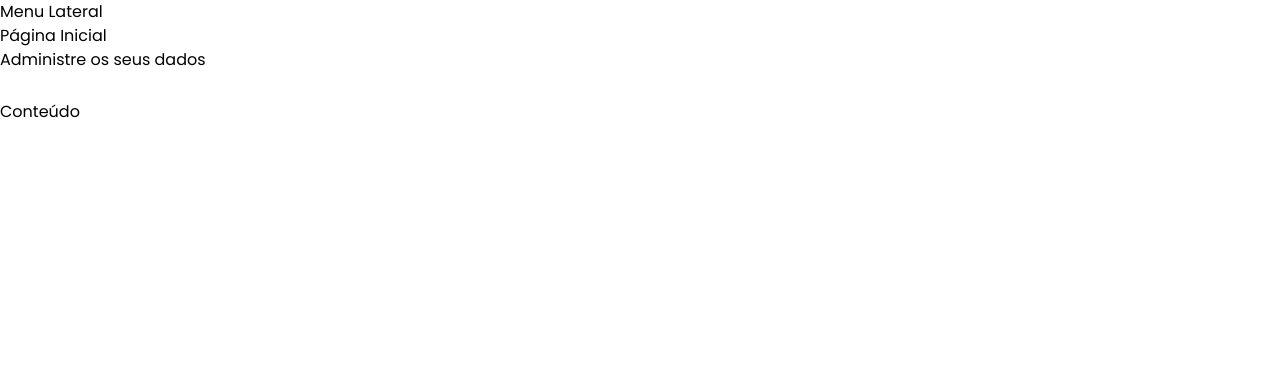
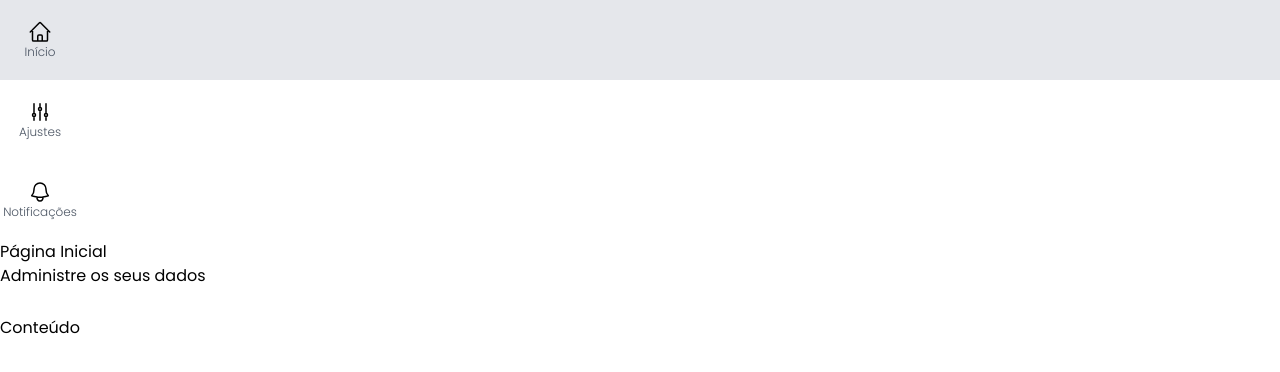
Before and after one commit to luciocarvalho10/curso-next, a Next.js app in the folder template-admin/: page / in a window 1280 px wide. Shown: the top 372 px of the page. Built offline with nearby package versions, Linux system fonts and the light colour scheme.

Commit message:
Montando menu lateral

```diff
--- a/template-admin/src/components/template/MenuLateral.tsx
+++ b/template-admin/src/components/template/MenuLateral.tsx
@@ -1,7 +1,26 @@
+import MenuItem from '@/components/template/MenuItem'
+import { IconeAjuste, IconeCasa, IconeSino } from '@/components/icons'
+
 export default function MenuLateral() {
     return (
-        <aside>
-            <h1>Menu Lateral</h1>
-        </aside>
-    )
+		<aside>
+			<ul>
+				<MenuItem
+					url='/'
+					texto='Início'
+					icone={IconeCasa}
+				/>
+				<MenuItem
+					url='/ajustes'
+					texto='Ajustes'
+					icone={IconeAjuste}
+				/>
+				<MenuItem
+					url='/notificacoes'
+					texto='Notificações'
+					icone={IconeSino}
+				/>
+			</ul>
+		</aside>
+	)
 }
```
